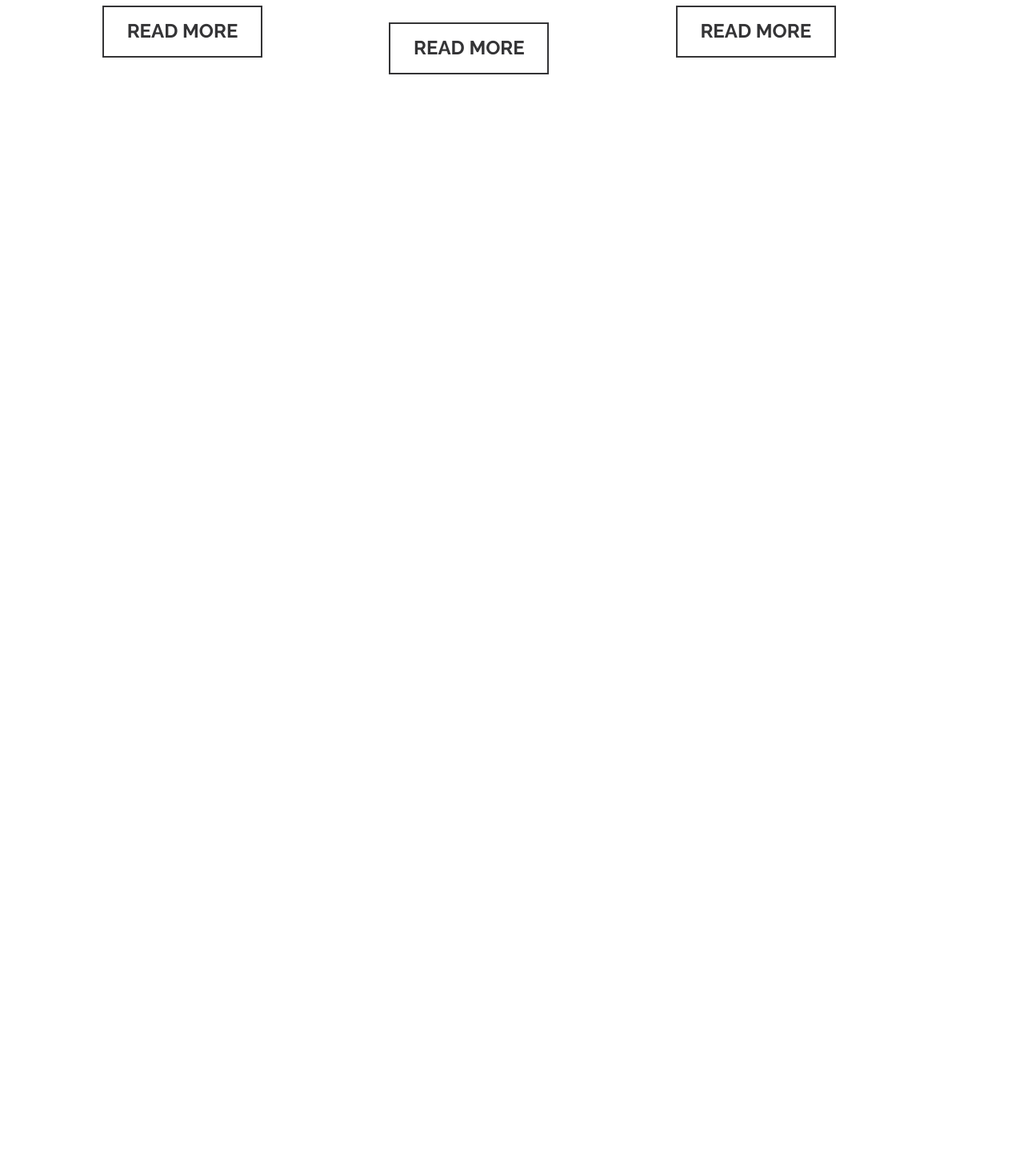
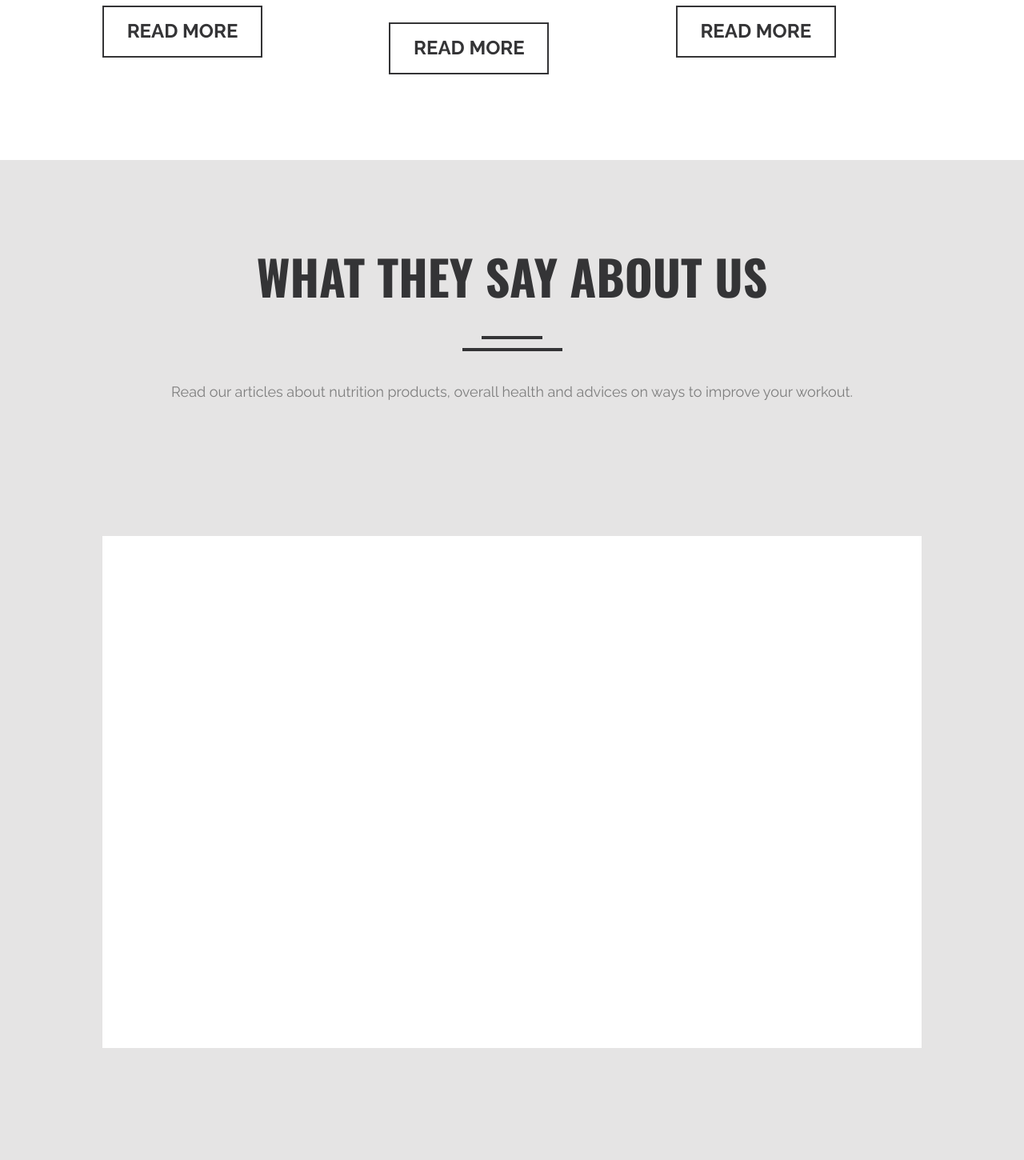
Before and after one commit to Dobrohotova/medhyatrops, a PHP site: page / in a window 1280 px wide. Shown: the part 4135-5585 px from the top of the page at 80% size. Before the commit the page ends 4228 px from the top, so only its background shows below. Run offline with PHP 8.4, Linux system fonts and the light colour scheme.

Commit message:
testemonials started

```diff
--- a/index.php
+++ b/index.php
@@ -189,7 +189,15 @@
 			</div>
 		</div>
 		<div class="testemonials_container">
+			<div class="testemonials">
+				<h1>What they say about us</h1>
+				<div class="line1"></div>
+				<div class="line2"></div>
+				<h3>Read our articles about nutrition products, overall health and advices on ways to improve your workout.</h3>
+			</div>
+			<div class="testemonials_all">
 
+			</div>
 		</div>
 		<?php include('footer.html'); ?>
 	</div>
--- a/styles/index.css
+++ b/styles/index.css
@@ -412,3 +412,56 @@ a {
 				.article_button:hover p {
 					color: white;
 				}
+
+	.testemonials_container {
+		width: 100%;
+		height: 1250px;
+		background-color: #e5e4e4;
+	}
+
+		.testemonials {
+		width: 80%;
+		height: 470px;
+		margin: 0 auto;
+	}
+
+		.testemonials h1 {
+			font-size: 60px;
+			font-weight: 700;
+			font-family: 'Oswald', sans-serif;
+			padding-top: 100px;
+			text-align: center;
+			color: #343436;
+			text-transform: uppercase;
+			background-color: #e5e4e4;
+		}
+
+		.line1 {
+			width: 76px;
+			height: 35px;
+			border-bottom: 4px solid #343436;
+			margin: 0 auto;
+		}
+
+		.line2 {
+			width: 125px;
+			height: 15px;
+			border-bottom: 4px solid #343436;
+			margin: 0 auto;
+		}
+
+		.testemonials h3 {
+			font-size: 18px;
+			font-weight: 400;
+			font-family: 'Raleway', sans-serif;
+			margin-top: 40px;
+			text-align: center;
+			color: #7e7e7e;
+		}
+
+	.testemonials_all {
+		width: 80%;
+		height: 640px;
+		background-color: white;
+		margin: 0 auto;
+	}
```
